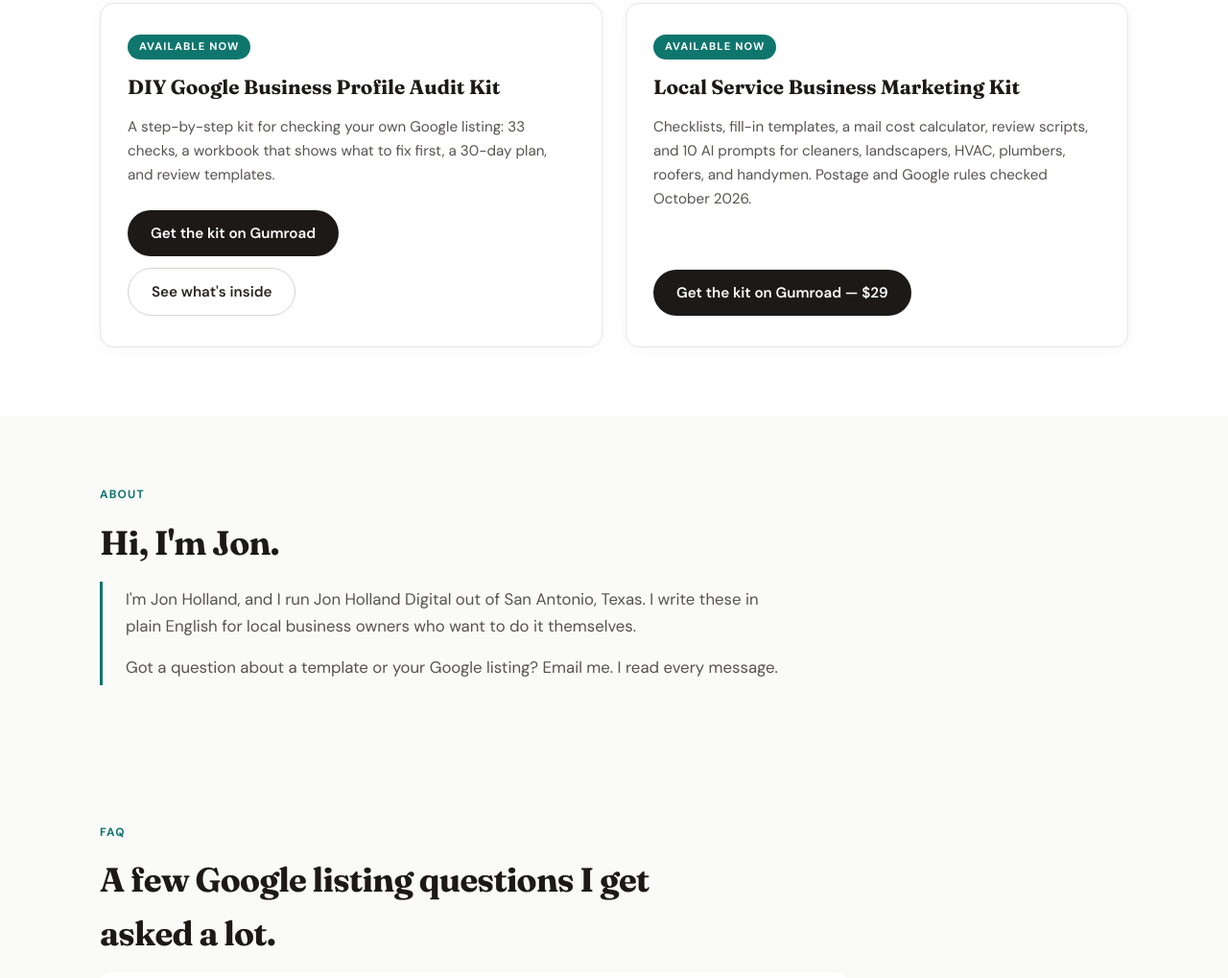
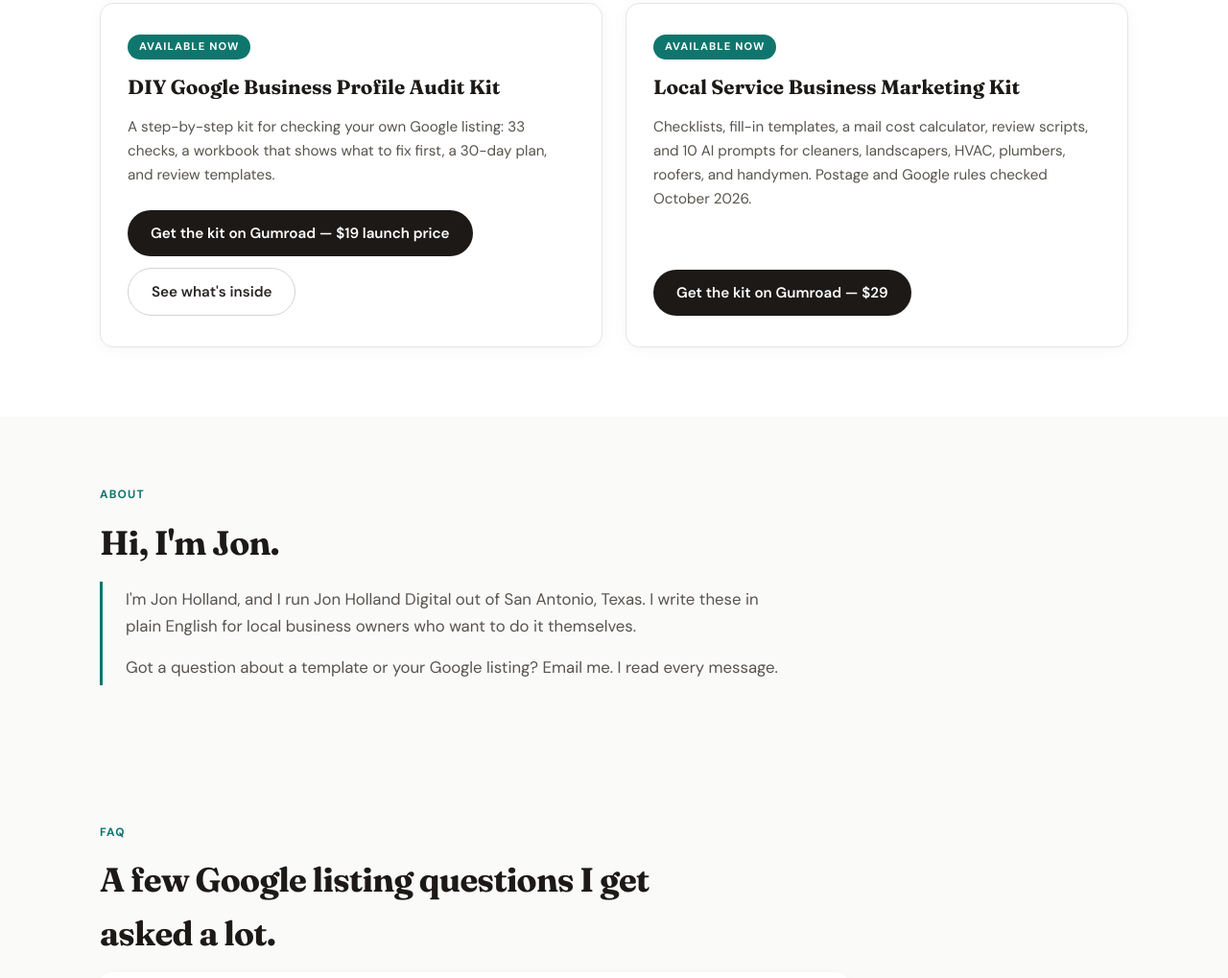
Before and after one commit to strategicbrandmaster-web/jonhollanddigital, a plain HTML site: page index.html in a window 1280 px wide. Shown: the part 1126-2145 px from the top of the page at 96% size. Drawn offline with Linux system fonts and the light colour scheme.

Commit message:
Show $19 launch price on Audit Kit buttons (home, /tips)

```diff
--- a/index.html
+++ b/index.html
@@ -196,7 +196,7 @@
       <h3>DIY Google Business Profile Audit Kit</h3>
       <p>A step-by-step kit for checking your own Google listing: 33 checks, a workbook that shows what to fix first, a 30-day plan, and review templates.</p>
       <div class="spacer"></div>
-      <a href="https://brandstrategist15.gumroad.com/l/diy-gbp-audit-kit" class="btn btn-pill btn-primary" rel="noopener">Get the kit on Gumroad</a>
+      <a href="https://brandstrategist15.gumroad.com/l/diy-gbp-audit-kit" class="btn btn-pill btn-primary" rel="noopener">Get the kit on Gumroad &mdash; $19 launch price</a>
       <a href="/diy-gbp-audit-kit" class="btn btn-pill btn-secondary">See what's inside</a>
     </article>
     <article class="product">
```
Also changed, not shown: tips/index.html (+1 -1 lines).
